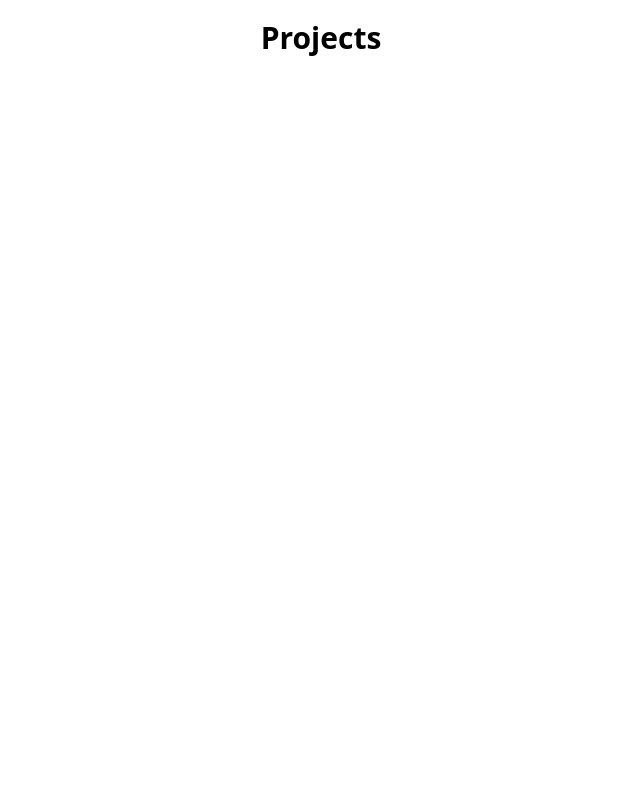
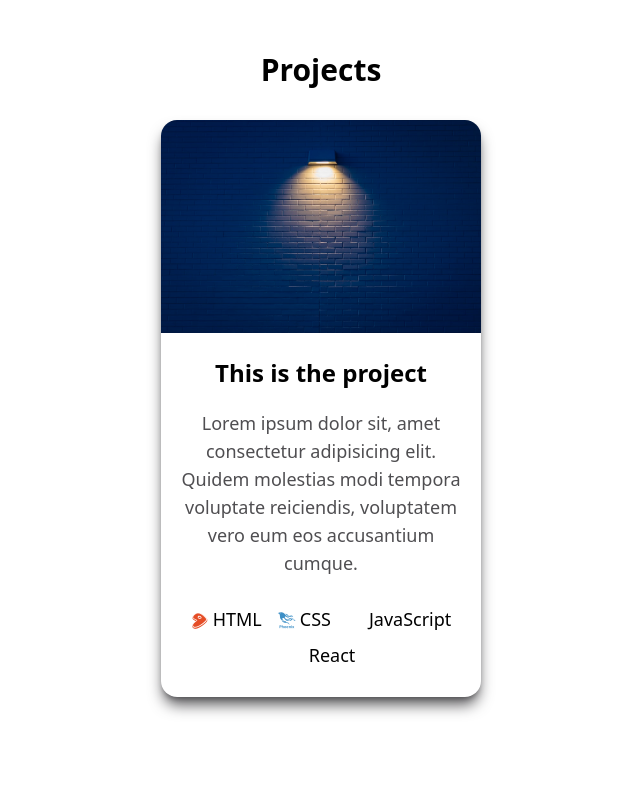
Before and after one commit to VladBrok/personal-site, a React (Vite) app: page / in a window 1280 px wide. Shown: the part 780-1580 px from the top of the page, without its empty margins (319-959 px from the left). Built offline with nearby package versions, Linux system fonts and the light colour scheme.

Commit message:
Add project card

```diff
--- a/package.json
+++ b/package.json
@@ -8,6 +8,7 @@
     "preview": "vite preview"
   },
   "dependencies": {
+    "devicon": "^2.15.1",
     "react": "^18.0.0",
     "react-dom": "^18.0.0",
     "react-scroll": "^1.8.7"
--- a/src/components/App.jsx
+++ b/src/components/App.jsx
@@ -85,11 +85,47 @@ export default function App() {
 
         <section className="min-h-screen text-center">
           <Element name="projects">
-            <h2 className="font-semibold text-3xl">Projects</h2>
+            <h2 className="font-semibold text-3xl my-8">Projects</h2>
+
+            <div className="flex flex-col items-center max-w-xs m-auto shadow-lg shadow-gray rounded-2xl">
+              <img
+                className="w-full block rounded-t-2xl"
+                src="/public/images/project-placeholder.jpg"
+                alt="This is the project"
+              />
+              <div className="mx-4">
+                <h3 className="font-semibold text-2xl mb-5 mt-6">
+                  This is the project
+                </h3>
+                <p className="text-gray text-lg mb-6">
+                  Lorem ipsum dolor sit, amet consectetur adipisicing elit.
+                  Quidem molestias modi tempora voluptate reiciendis, voluptatem
+                  vero eum eos accusantium cumque.
+                </p>
+                <div className="flex flex-wrap justify-center mb-6">
+                  <div className="flex items-center text-lg mx-2 my-1">
+                    <i className="devicon-html5-plain colored pr-1 pt-1"></i>
+                    <span>HTML</span>
+                  </div>
+                  <div className="flex items-center text-lg mx-2 my-1">
+                    <i className="devicon-css3-plain colored pr-1 pt-1"></i>
+                    <span>CSS</span>
+                  </div>
+                  <div className="flex items-center text-lg mx-2 my-1">
+                    <i className="devicon-javascript-plain colored pr-1 pt-1"></i>
+                    <span>JavaScript</span>
+                  </div>
+                  <div className="flex items-center text-lg mx-2 my-1">
+                    <i className="devicon-react-plain colored pr-1 pt-1"></i>
+                    <span>React</span>
+                  </div>
+                </div>
+              </div>
+            </div>
           </Element>
         </section>
 
-        <section className="min-h-screen text-center">
+        <section className="min-h-screen text-center flex items-center justify-center">
           <Element name="contact">
             <h2 className="font-semibold text-3xl">Contact me</h2>
           </Element>
--- a/src/main.jsx
+++ b/src/main.jsx
@@ -2,6 +2,7 @@ import React from "react";
 import ReactDOM from "react-dom/client";
 import App from "./components/App";
 import "./index.css";
+import "devicon/devicon.min.css";
 
 ReactDOM.createRoot(document.getElementById("root")).render(
   <React.StrictMode>
```
Also changed, not shown: public/images/project-placeholder.jpg (added), 1 other file (tests, documents, lock files or other folders).
